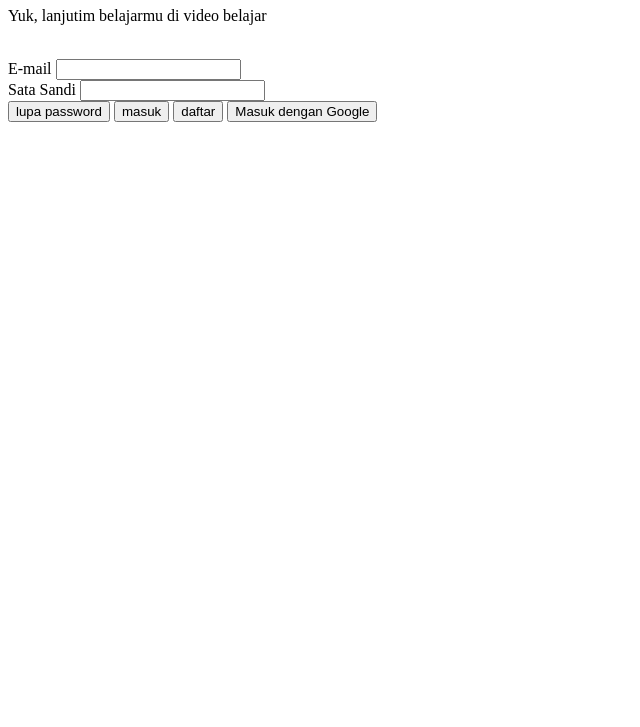
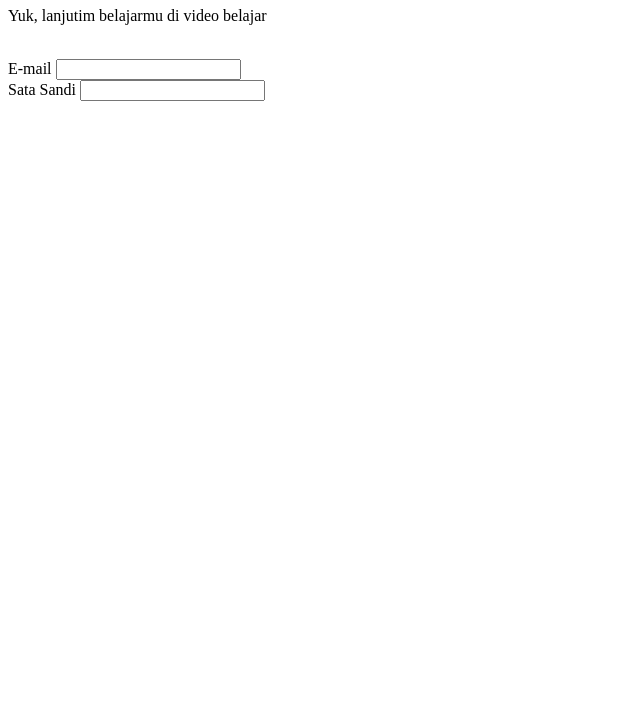
Before and after one commit to junandar1912/mision-3, a plain HTML site: page index.html in a window 1280 px wide. Shown: the part 73-800 px from the top of the page, without its empty margins (0-640 px from the left). Drawn offline with Linux system fonts and the light colour scheme.

Commit message:
fix login

```diff
--- a/index.html
+++ b/index.html
@@ -15,11 +15,6 @@
         <br>
         <label for="kata sandi">Sata Sandi</label>
         <input type="text" name="Kata sandi"/>
-        <br>
-        <button>lupa password</button>
-        <button>masuk</button>
-        <button>daftar</button>
-        <button>Masuk dengan Google</button>
     </div>
 </body>
 </html>
```
